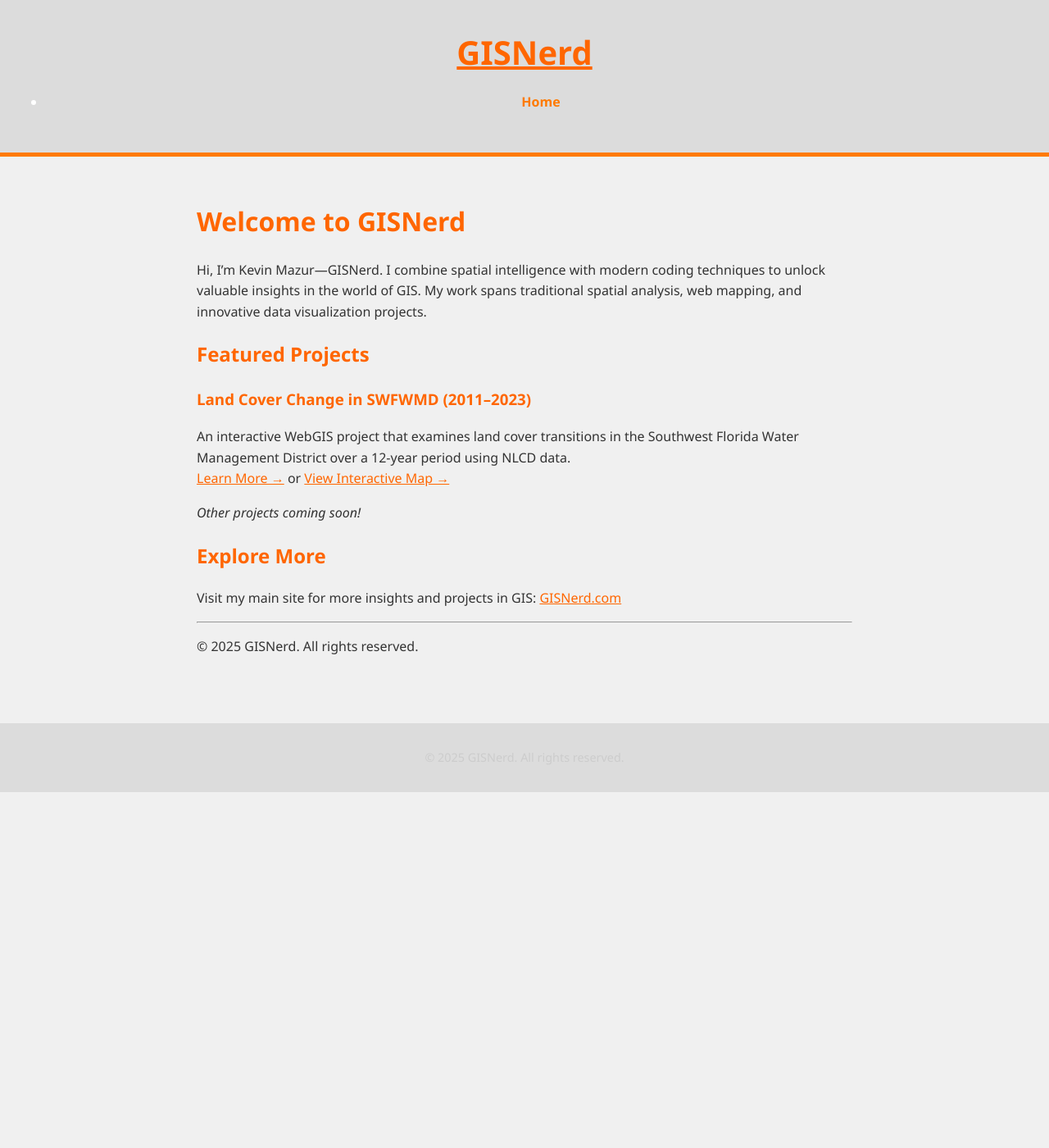
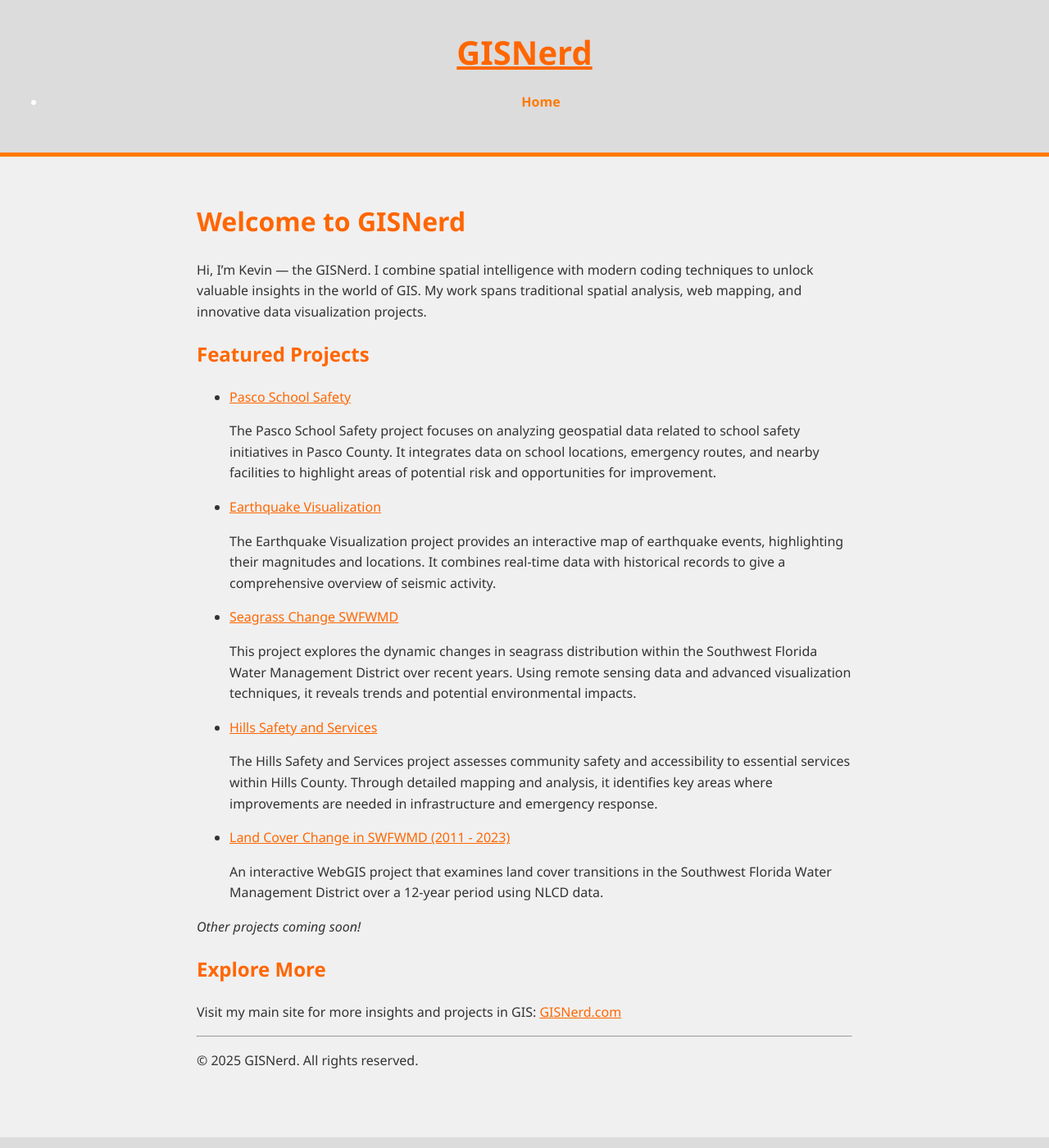
Before and after one commit to KevinMGIS/KevinMGIS.github.io, a Jekyll site: the page built from index.md, in a window 1280 px wide and 1400 px high. Shown: the whole window at 82% size. Built offline with Jekyll 4.4.1, drawn with Linux system fonts in a browser that asks for light colours.

Commit message:
Updated Index

```diff
--- a/index.md
+++ b/index.md
@@ -5,13 +5,30 @@ title: "GISNerd - Geospatial Intelligence, Powered by Code"
 
 # Welcome to GISNerd
 
-Hi, I'm Kevin Mazur—GISNerd. I combine spatial intelligence with modern coding techniques to unlock valuable insights in the world of GIS. My work spans traditional spatial analysis, web mapping, and innovative data visualization projects.
+Hi, I'm Kevin — the GISNerd. I combine spatial intelligence with modern coding techniques to unlock valuable insights in the world of GIS. My work spans traditional spatial analysis, web mapping, and innovative data visualization projects.
 
 ## Featured Projects
 
-### Land Cover Change in SWFWMD (2011–2023)
-An interactive WebGIS project that examines land cover transitions in the Southwest Florida Water Management District over a 12-year period using NLCD data.
-[Learn More →](https://kevinmgis.github.io/LandUse_Change_Web/) or [View Interactive Map →](map.html)
+
+- [Pasco School Safety](https://kevinmgis.github.io/Pasco_School_Safety/)
+
+  The Pasco School Safety project focuses on analyzing geospatial data related to school safety initiatives in Pasco County. It integrates data on school locations, emergency routes, and nearby facilities to highlight areas of potential risk and opportunities for improvement.
+
+- [Earthquake Visualization](https://kevinmgis.github.io/Earthquake_Visualization/)
+
+  The Earthquake Visualization project provides an interactive map of earthquake events, highlighting their magnitudes and locations. It combines real-time data with historical records to give a comprehensive overview of seismic activity.
+
+- [Seagrass Change SWFWMD](https://kevinmgis.github.io/Seagrass_Change_SWFWMD/)
+
+  This project explores the dynamic changes in seagrass distribution within the Southwest Florida Water Management District over recent years. Using remote sensing data and advanced visualization techniques, it reveals trends and potential environmental impacts.
+
+- [Hills Safety and Services](https://kevinmgis.github.io/Hills_Safety_and_Services/)
+
+  The Hills Safety and Services project assesses community safety and accessibility to essential services within Hills County. Through detailed mapping and analysis, it identifies key areas where improvements are needed in infrastructure and emergency response.
+
+- [Land Cover Change in SWFWMD (2011 - 2023)](https://kevinmgis.github.io/LandUse_Change_Web/)
+
+  An interactive WebGIS project that examines land cover transitions in the Southwest Florida Water Management District over a 12-year period using NLCD data.
 
 *Other projects coming soon!*
 
```
Also changed, not shown: 1 other file.
